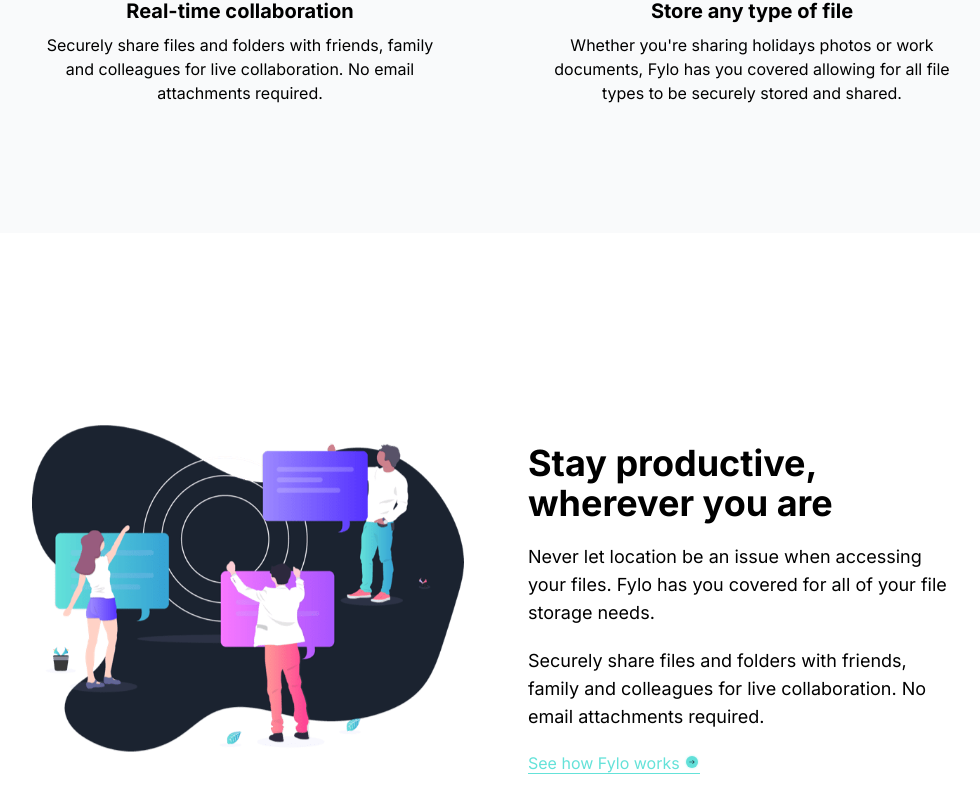
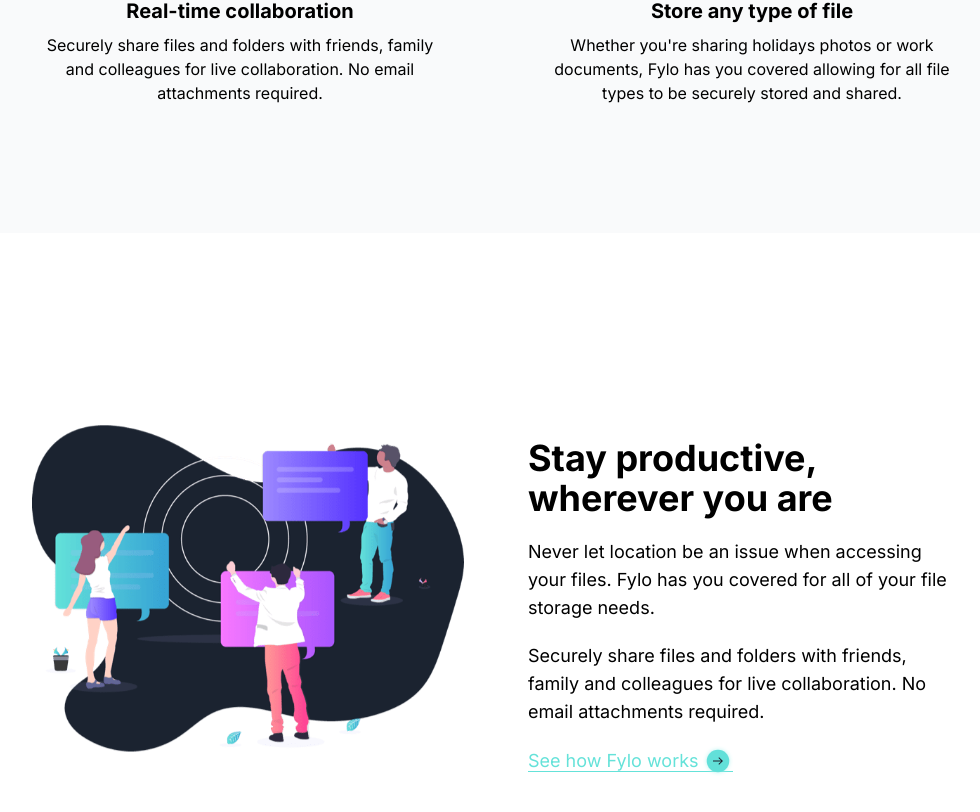
Before and after one commit to bryanbuitrago/fylo, a Next.js app: page / in a window 1280 px wide. Shown: the part 1799-2611 px from the top of the page, without its empty margins (144-1124 px from the left). Built offline with nearby package versions, Linux system fonts and the light colour scheme.

Commit message:
Update Fylo works link styling and arrow icon size.

```diff
--- a/src/components/productive/ProductiveSection.jsx
+++ b/src/components/productive/ProductiveSection.jsx
@@ -36,13 +36,13 @@ const Productive = () => {
             <div className='block mt-4'>
               <Link
                 href='#'
-                className='border-b border-accentCyan text-accentCyan hover:cursor-pointer group'
+                className='border-b border-accentCyan text-accentCyan hover:cursor-pointer group text-lg'
               >
                 See how Fylo works
                 <Image
                   src='/images/icon-arrow.svg'
-                  width={16}
-                  height={16}
+                  width={30}
+                  height={30}
                   className='inline ml-1 pb-1 hover:cursor-pointer group-hover:translate-x-2
                              transition duration-500 ease-in-out'
                 />
```
